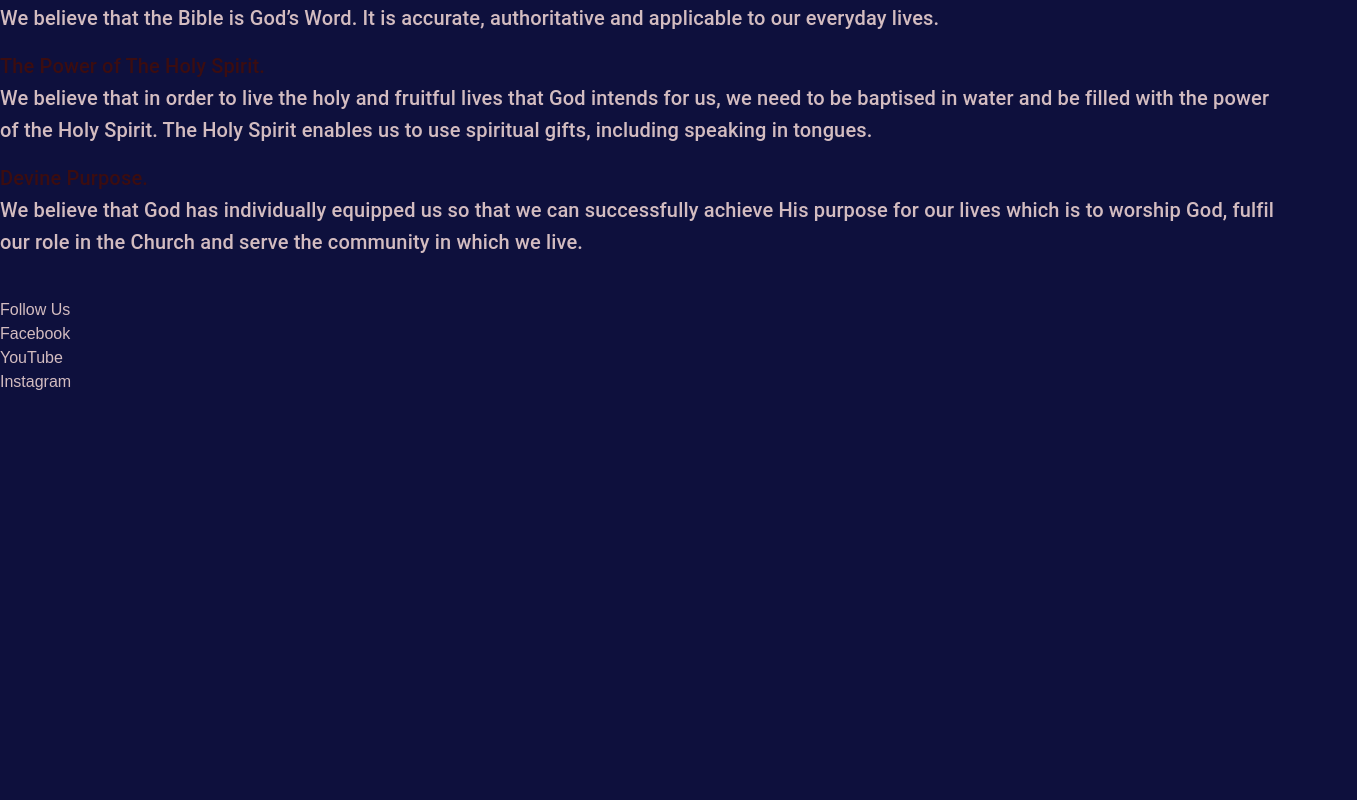
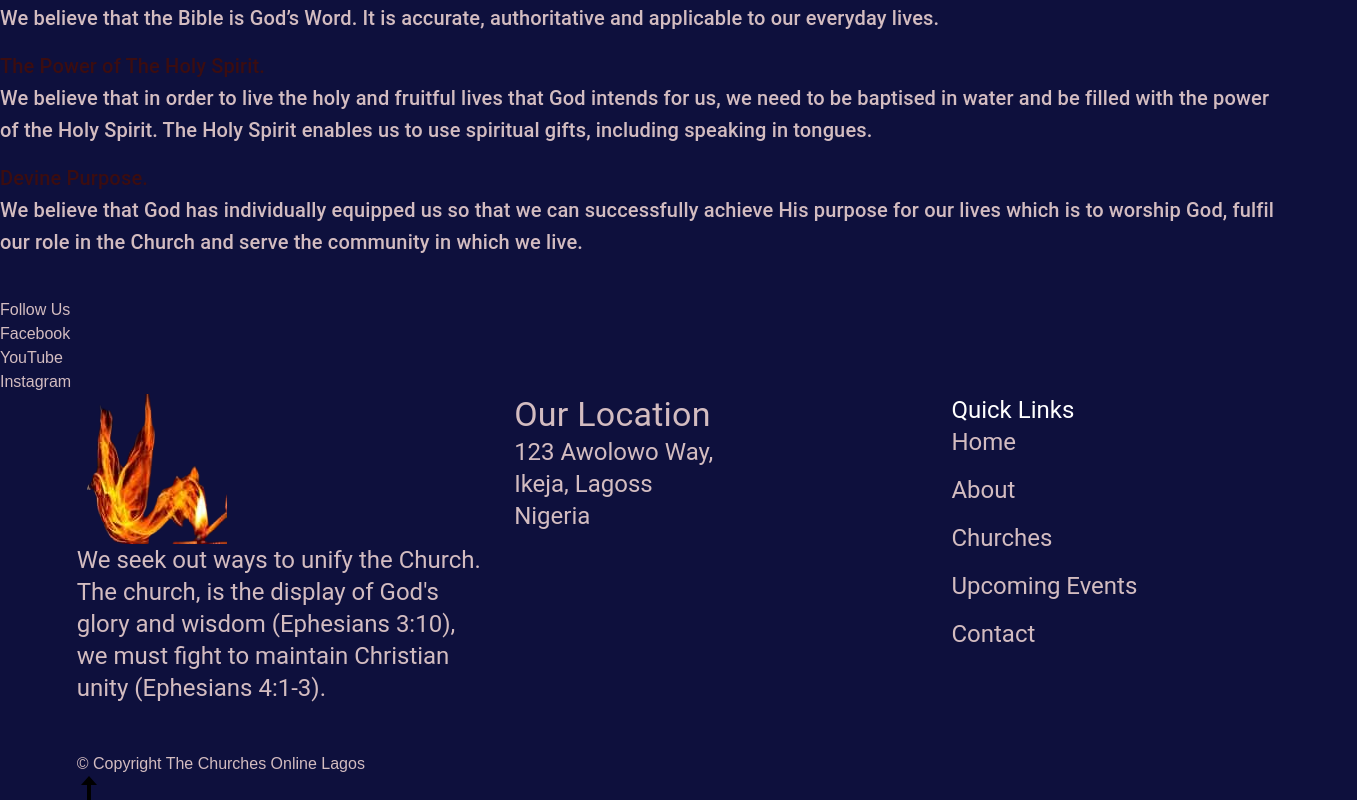
Before and after one commit to oduyemi/thechurchesonline, a React (Create React App) app: page /about in a window 1280 px wide. Shown: the part 2166-2966 px from the top of the page, 1357 px wide, since content can reach past the window. Before the commit the page ends 2560 px from the top, so only its background shows below. Built offline with nearby package versions, Linux system fonts and the light colour scheme; the HTML template or start-up script is replaced by a standard one.

Commit message:
Footer done. Frontend completed

```diff
--- a/src/components/Footer.jsx
+++ b/src/components/Footer.jsx
@@ -1,12 +1,66 @@
 import { Box, Typography } from "@mui/material";
 import{ Link} from "react-router-dom";
+import React from "react";
 
 
 
 export const Footer = () => {
     return(
         <Box>
+            <footer className="s-footer footer__heading">
+                <div className="grid grid-cols-1 md:grid-cols-2 lg:grid-cols-3 gap-8">
 
+                    <div className="col-span-1">
+                        <div className="footer-logo">
+                            <Link className="site-footer-logo" to="/">
+                                <img src={require("../assets/logo/logo.png")} alt="Homepage" />
+                            </Link>
+                        </div>
+                        <Typography variant="h5" paragraph className="mt-4">
+                            We seek out ways to unify the Church. The church, is the display of God's
+                            glory and wisdom (Ephesians 3:10), we must fight to maintain Christian
+                            unity (Ephesians 4:1-3).
+                        </Typography>
+                    </div>
+
+                    <div className="col-span-1">
+                        <Typography variant="h4" className="text-lg font-semibold mb-4">Our Location</Typography>
+                        <Typography variant="h5" paragraph  className="mb-2">
+                            123 Awolowo Way, <br />
+                            Ikeja, Lagoss <br />
+                            Nigeria
+                        </Typography>
+
+                    </div>
+
+                    <div className="col-span-1">
+                        <Typography variant="h5" className="text-lg font-semibold mb-4 text-white">Quick Links</Typography>
+                        <ul className="footer-list">
+                            <li><Link to="/"><Typography variant="h5" paragraph>Home</Typography></Link></li>
+                            <li><Link to="/about"><Typography variant="h5" paragraph>About</Typography></Link></li>
+                            <li><Link to="/churches"><Typography variant="h5" paragraph>Churches</Typography></Link></li>
+                            <li><Link to="/events"><Typography variant="h5" paragraph>Upcoming Events</Typography></Link></li>
+                            <li><Link to="/contact"><Typography variant="h5" paragraph>Contact</Typography></Link></li>
+                        </ul>
+                    </div>
+
+                </div>
+
+                <div className="mt-8">
+                    <div className="ss-copyright">
+                        <span>&copy; Copyright The Churches Online Lagos</span>
+                    </div>
+                </div>
+
+                <div className="ss-go-top">
+                    <Link className="smoothscroll" title="Back to Top" to="#top">
+                        <svg xmlns="http://www.w3.org/2000/svg" width="24" height="24" viewBox="0 0 24 24">
+                            <path d="M12 0l8 9h-6v15h-4v-15h-6z" />
+                        </svg>
+                    </Link>
+                </div>
+
+            </footer>
         </Box>
     )
 }
--- a/src/components/Lists.jsx
+++ b/src/components/Lists.jsx
@@ -24,7 +24,7 @@ const ListItem = ({ title, address }) =>{
                         <Link to="">
                         <button
                             onClick={handleLivestreamPopupOpen}
-                            className="btn btn--primary btn-sm"
+                            className="btn btn--primary btn--small"
                         >
                             Connect
                         </button>
--- a/src/index.css
+++ b/src/index.css
@@ -34,6 +34,11 @@
     left: 7%
 }
 
+.footer__heading{
+    position: relative;
+    left: 6%
+}
+
 .close{
     position:absolute;
     top:1%;
--- a/src/pages/About/index.jsx
+++ b/src/pages/About/index.jsx
@@ -1,10 +1,15 @@
-import { AboutContent } from "../../components/About"
+import { AboutContent } from "../../components/About";
+import { Footer } from "../../components/Footer";
 
 
 
 const About = () => {
     return(
-        <AboutContent />
+        <>
+            <AboutContent />
+            <Footer />
+        </>
+
     )
 }
 
--- a/src/pages/ChurchList/index.jsx
+++ b/src/pages/ChurchList/index.jsx
@@ -1,9 +1,14 @@
 import { Lists } from "../../components/Lists";
+import { Footer } from "../../components/Footer";
 
 
 const ChurchList = () =>{
     return(
+    <>
         <Lists />
+        <Footer />
+    </>
+
     );
 };
 
--- a/src/pages/Churches/index.jsx
+++ b/src/pages/Churches/index.jsx
@@ -1,10 +1,16 @@
-import { ChurchesOnline } from "../../components/Churches"
+import { ChurchesOnline } from "../../components/Churches";
+import { Footer } from "../../components/Footer";
 
 
 
 const Churches = () => {
     return(
+    <>
         <ChurchesOnline />
+        <Footer />
+    </>
+
+
     )
 }
 
--- a/src/pages/Contact/index.jsx
+++ b/src/pages/Contact/index.jsx
@@ -1,10 +1,14 @@
-import { ContactUs } from "../../components/Contact"
+import { ContactUs } from "../../components/Contact";
+import { Footer } from "../../components/Footer";
 
 
 
 const Contact = () => {
     return(
-        <ContactUs />
+        <>
+            <ContactUs />
+            <Footer />
+        </>
     )
 }
 
--- a/src/pages/Events/index.jsx
+++ b/src/pages/Events/index.jsx
@@ -1,10 +1,14 @@
-import { UpcomingEvents } from "../../components/Events"
+import { UpcomingEvents } from "../../components/Events";
+import { Footer } from "../../components/Footer";
 
 
 
 const Events = () => {
     return(
-        <UpcomingEvents />
+        <>
+            <UpcomingEvents />
+            <Footer />
+        </>
     )
 }
 
```
